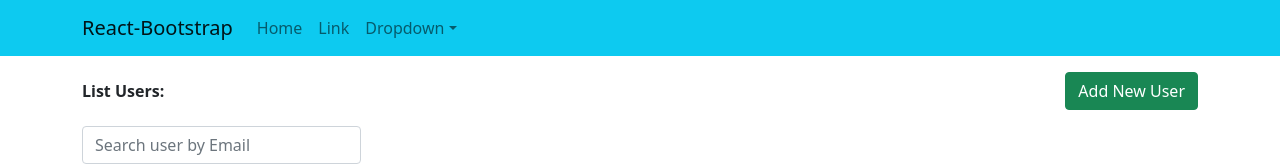
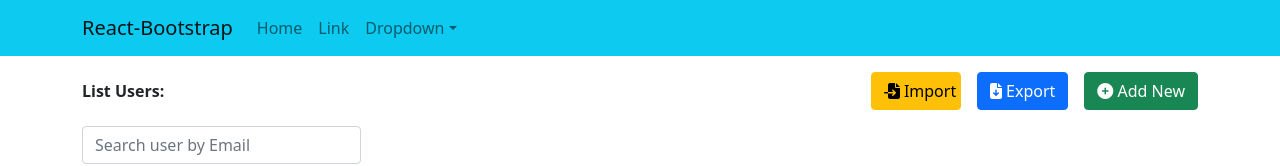
Before and after one commit to NguyenDat-2003/react-practice, a React (Create React App) app: page / in a window 1280 px wide. Shown: the top 166 px of the page. Built offline with nearby package versions, Linux system fonts and the light colour scheme; no server answers.

Commit message:
#17. Import/Export with CSV

```diff
--- a/package.json
+++ b/package.json
@@ -10,8 +10,10 @@
     "axios": "^1.5.0",
     "bootstrap": "^5.1.3",
     "lodash": "^4.17.21",
+    "papaparse": "^5.3.2",
     "react": "^18.2.0",
     "react-bootstrap": "^2.2.2",
+    "react-csv": "^2.2.2",
     "react-dom": "^18.2.0",
     "react-paginate": "^8.2.0",
     "react-scripts": "5.0.1",
--- a/src/components/TableUsers.js
+++ b/src/components/TableUsers.js
@@ -4,11 +4,13 @@ import ReactPaginate from "react-paginate";
 import { useEffect, useState } from "react";
 import _ from "lodash";
 import { debounce } from "lodash";
+import { CSVLink, CSVDownload } from "react-csv";
 
 import { fetchAllUser } from "../services/UserService";
 import ModalAddNew from "./ModalAddNew";
 import ModalEditUser from "./ModalEditUser";
 import ModalConfirm from "./ModalConfirm";
+import "./TableUsers.scss";
 
 function TableUsers() {
   const [listUsers, setListUsers] = useState([]);
@@ -85,18 +87,44 @@ function TableUsers() {
       getUsers(1);
     }
   }, 1000);
+
+  const csvData = [
+    ["firstname", "lastname", "email"],
+    ["Ahmed", "Tomi", "ah@smthing.co.com"],
+    ["Raed", "Labes", "rl@smthing.co.com"],
+    ["Yezzi", "Min l3b", "ymin@cocococo.com"],
+  ];
+
   return (
     <>
       <div className="my-3 add-new">
         <span>
           <b>List Users: </b>
         </span>
-        <button
-          className="btn btn-success"
-          onClick={() => setIsShowModalAddNew(true)}
-        >
-          Add New User
-        </button>
+        <div className="d-flex">
+          <label
+            htmlFor="test"
+            className="d-flex  align-items-center btn btn-warning px-12 py-6 label-test"
+          >
+            <i className="pe-1 fa-solid fa-file-import"></i> Import
+          </label>
+          <input id="test" type="file" hidden></input>
+
+          <CSVLink
+            data={csvData}
+            filename={"user.csv"}
+            className="btn btn-primary mx-3"
+            target="_blank"
+          >
+            <i className="fa-solid fa-file-arrow-down"></i> Export
+          </CSVLink>
+          <button
+            className="btn btn-success"
+            onClick={() => setIsShowModalAddNew(true)}
+          >
+            <i className="fa-solid fa-circle-plus"></i> Add New
+          </button>
+        </div>
       </div>
       <div className="col-3 my-3">
         <input
--- /dev/null
+++ b/src/components/TableUsers.scss
@@ -0,0 +1,6 @@
+.add-new {
+
+    .label-test {
+        width: 90px;
+    }
+}
```
Also changed, not shown: 1 other file (tests, documents, lock files or other folders).
